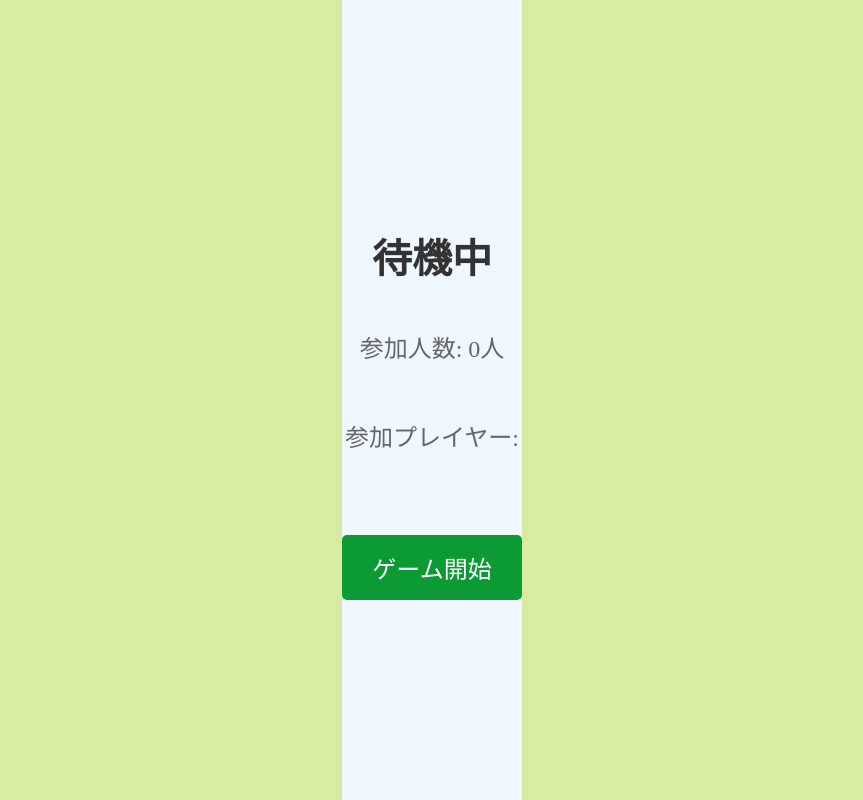
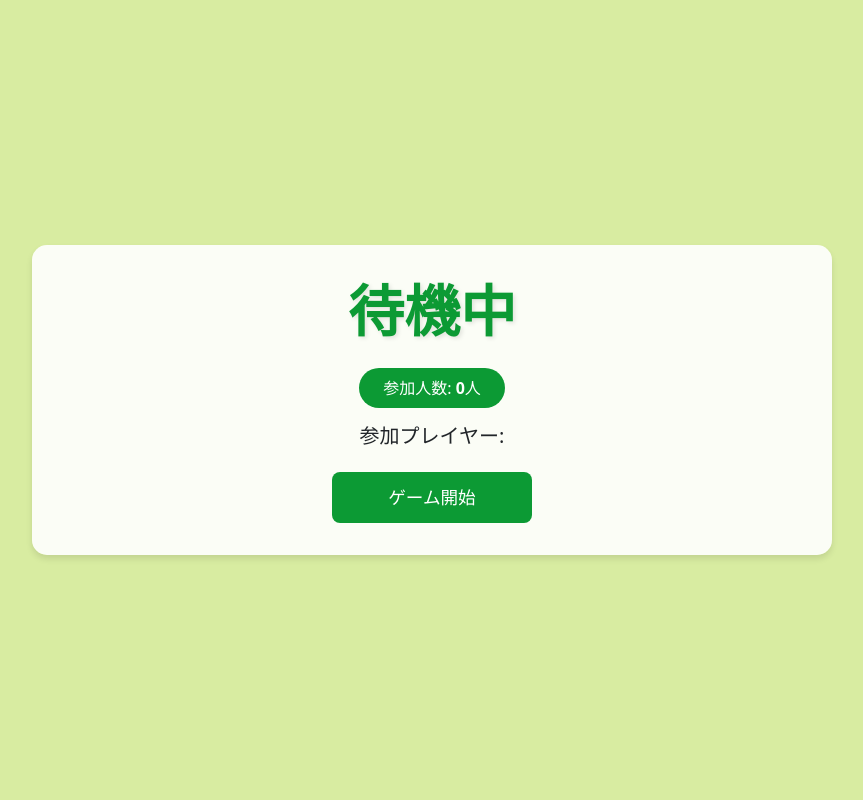
Before and after one commit to hayashichiho/RealtimeBattleGame, a Python web app: template templates/wait.html in a window 1280 px wide. Shown: the whole page, without its empty margins (208-1071 px from the left). Run offline with Jinja, Linux system fonts and the light colour scheme; the template is opened without the code that fills it: most values are stand-ins (such as "Sample title", 1, 10 or a date in 2020).

Commit message:
待機画面の変更

```diff
--- a/templates/wait.html
+++ b/templates/wait.html
@@ -1,56 +1,141 @@
 <!DOCTYPE html>
 <html lang="ja">
-
 <head>
     <meta charset="UTF-8">
     <title>待機画面</title>
-    <link rel="stylesheet" href="{{ url_for('static', filename='css/style.css') }}">
+    <meta name="viewport" content="width=device-width, initial-scale=1">
+    <link href="https://cdn.jsdelivr.net/npm/bootstrap@5.3.0/dist/css/bootstrap.min.css" rel="stylesheet">
+    <style>
+        body {
+            background-color: #d8eca1;
+            min-height: 100vh;
+            display: flex;
+            align-items: center;
+            justify-content: center;
+        }
+
+        .wait-container {
+            max-width: 800px;
+            width: 90%;
+            background-color: rgba(255, 255, 255, 0.9);
+            border-radius: 15px;
+            padding: 2rem;
+            box-shadow: 0 4px 6px rgba(0, 0, 0, 0.1);
+        }
+
+        .wait-title {
+            color: #0c9a34;
+            font-weight: bold;
+            text-shadow: 2px 2px 4px rgba(0, 0, 0, 0.1);
+            margin-bottom: 1.5rem;
+        }
+
+        .player-list {
+            list-style: none;
+            padding: 0;
+            margin: 1.5rem 0;
+        }
+
+        .player-list li {
+            background-color: white;
+            border: 2px solid #0c9a34;
+            border-radius: 8px;
+            padding: 0.75rem 1rem;
+            margin-bottom: 0.5rem;
+            font-size: 1.1rem;
+            transition: all 0.3s ease;
+        }
+
+        .player-list li:hover {
+            transform: translateX(5px);
+            box-shadow: 0 2px 4px rgba(0, 0, 0, 0.1);
+        }
+
+        .start-game-btn {
+            background-color: #0c9a34;
+            border: none;
+            padding: 0.75rem 2rem;
+            font-size: 1.1rem;
+            border-radius: 8px;
+            transition: all 0.3s ease;
+            color: white;
+            width: auto;
+            min-width: 200px;
+        }
+
+        .start-game-btn:hover {
+            background-color: #097a2a;
+            transform: translateY(-2px);
+        }
+
+        .player-count {
+            background-color: #0c9a34;
+            color: white;
+            border-radius: 50px;
+            padding: 0.5rem 1.5rem;
+            display: inline-block;
+            margin-bottom: 1rem;
+        }
+
+        @media (max-width: 576px) {
+            .wait-container {
+                width: 95%;
+                padding: 1.5rem;
+            }
+        }
+    </style>
 </head>
 
 <body>
     <div class="wait-container">
-        <h1 class="wait-title">待機中</h1>
-        <p class="wait-message">参加人数: <span id="player-count">0</span>人</p>
-        <p class="wait-message">参加プレイヤー:</p>
-        <ul id="player-list">
+        <h1 class="wait-title text-center display-4">待機中</h1>
+        <div class="text-center">
+            <div class="player-count mb-3">
+                参加人数: <span id="player-count" class="fw-bold">0</span>人
+            </div>
+        </div>
+        <h2 class="h5 text-center mb-3">参加プレイヤー:</h2>
+        <ul id="player-list" class="player-list">
             <!-- プレイヤーリストはJavaScriptで動的に追加 -->
         </ul>
 
         {% if player_name == admin_name %}
-        <form id="start-game-form" action="javascript:void(0);" method="post">
-            <input type="hidden" name="player_id" value="{{ player_id }}">
-            <button type="submit" class="start-game-btn">ゲーム開始</button>
-        </form>
+        <div class="text-center mt-4">
+            <form id="start-game-form" action="javascript:void(0);" method="post">
+                <input type="hidden" name="player_id" value="{{ player_id }}">
+                <button type="submit" class="start-game-btn">ゲーム開始</button>
+            </form>
+        </div>
         {% endif %}
     </div>
 
+    <script src="https://cdn.jsdelivr.net/npm/bootstrap@5.3.0/dist/js/bootstrap.bundle.min.js"></script>
     <script>
-        // プレイヤーリストを更新する
         function updatePlayerList() {
-            fetch('/api/players') // プレイヤーリストを取得するAPIのURL
+            fetch('/api/players')
                 .then(response => {
                     if (!response.ok) {
                         throw new Error('Network response was not ok');
                     }
                     return response.json();
-                }) // レスポンスをJSONとして解釈する
+                })
                 .then(data => {
-                    const playerList = document.getElementById('player-list'); // プレイヤーリストの要素
-                    const playerCount = document.getElementById('player-count'); // プレイヤー人数の要素
-                    playerList.innerHTML = ''; // リストをクリア
+                    const playerList = document.getElementById('player-list');
+                    const playerCount = document.getElementById('player-count');
+                    playerList.innerHTML = '';
                     data.forEach(player => {
-                        const listItem = document.createElement('li'); // プレイヤーリストの項目
-                        listItem.textContent = player.name; // プレイヤー名を表示
-                        playerList.appendChild(listItem); // プレイヤーリストに追加
+                        const listItem = document.createElement('li');
+                        listItem.textContent = player.name;
+                        listItem.className = 'text-center';
+                        playerList.appendChild(listItem);
                     });
-                    playerCount.textContent = data.length; // プレイヤー人数を更新
+                    playerCount.textContent = data.length;
                 })
                 .catch(error => {
                     console.error('Error:', error);
                 });
         }
 
-        // ゲーム開始状態をチェック
         function checkGameStatus() {
             fetch('/api/game_status')
                 .then(response => {
@@ -58,10 +143,10 @@
                         throw new Error('Network response was not ok');
                     }
                     return response.json();
-                }) // レスポンスをJSONとして解釈する
-                .then(data => { // レスポンスデータを受け取る
+                })
+                .then(data => {
                     if (data.game_started) {
-                        window.location.href = "/game?player_id={{ player_id }}"; // ゲーム画面にリダイレクト
+                        window.location.href = "/game?player_id={{ player_id }}";
                     }
                 })
                 .catch(error => {
@@ -69,22 +154,16 @@
                 });
         }
 
-        // 初回のリスト更新
         updatePlayerList();
-
-        // 1.5秒ごとにリストを更新
         setInterval(updatePlayerList, 1500);
-
-        // 1秒ごとにゲーム開始状態をチェック
         setInterval(checkGameStatus, 1000);
 
-        // ゲーム開始ボタンが押されたときの処理
         document.addEventListener('DOMContentLoaded', function () {
             const startGameForm = document.getElementById('start-game-form');
             if (startGameForm) {
                 startGameForm.addEventListener('submit', function (event) {
-                    event.preventDefault(); // フォームのデフォルトの送信を防ぐ
-                    fetch('/start_game', { // URLを修正
+                    event.preventDefault();
+                    fetch('/start_game', {
                         method: 'POST',
                         headers: {
                             'Content-Type': 'application/json'
@@ -98,10 +177,10 @@
                                 throw new Error('Network response was not ok');
                             }
                             return response.json();
-                        }) // レスポンスをJSONとして解釈する
-                        .then(data => { // レスポンスデータを受け取る
-                            if (data.status === 'success') { // ゲーム開始に成功した場合
-                                window.location.href = "/game?player_id={{ player_id }}"; // ゲーム画面にリダイレクト
+                        })
+                        .then(data => {
+                            if (data.status === 'success') {
+                                window.location.href = "/game?player_id={{ player_id }}";
                             }
                         })
                         .catch(error => {
@@ -112,5 +191,4 @@
         });
     </script>
 </body>
-
 </html>
```
